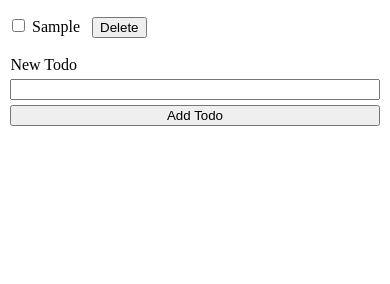
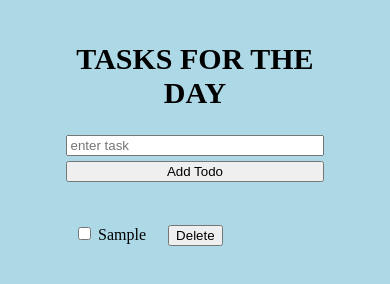
Before and after one commit to agnihotriankit23/Advance-Todo, a plain HTML site: page index.html in a window 390 px wide. Both pictures are taken after typing "Sample" into the empty fields and a click on the button "Add Todo". Drawn offline with Linux system fonts and the light colour scheme.

Commit message:
media query for mobile device

```diff
--- a/index.html
+++ b/index.html
@@ -2,24 +2,24 @@
 <html lang="en">
   <head>
     <title>Advanced Todo List</title>
-  <link rel="stylesheet" href="styles.css">
+    <link rel="stylesheet" href="styles.css" />
     <script src="script.js" defer></script>
   </head>
   <body>
-  <ul id="list">
 
-  </ul>
 
     <form id="new-todo-form">
-    <label for="todo-input">New Todo</label>
-    <input type="text" id="todo-input">
+      <label class="heading" for="todo-input">TASKS FOR THE DAY</label>
+      <input type="text" id="todo-input" placeholder="enter task" />
       <button type="submit">Add Todo</button>
     </form>
+
+    <ul id="list"></ul>
 
     <template id="list-item-template">
       <li class="list-item">
         <label class="list-item-label">
-        <input type="checkbox" data-list-item-checkbox>
+          <input type="checkbox" data-list-item-checkbox />
           <span data-list-item-text></span>
         </label>
         <button data-button-delete>Delete</button>
--- a/styles.css
+++ b/styles.css
@@ -1,10 +1,17 @@
+.heading {
+  text-align: center;
+  font-weight: bold;
+  font-size: 30px;
+  padding-bottom: 20px;
+}
+
 #new-todo-form {
   display: flex;
   flex-direction: column;
 }
 
 #new-todo-form > * {
-  margin: .15rem;
+  margin: 0.15rem;
 }
 
 #list {
@@ -27,13 +34,34 @@
 
 [data-list-item-checkbox]:checked ~ [data-list-item-text] {
   text-decoration: line-through;
-  color: #AAA;
+  color: #aaa;
 }
 
 [data-button-delete] {
-  margin-left: .5rem;
+  margin-left: 0.5rem;
 }
 
 button {
   cursor: pointer;
 }
+
+@media only screen and (max-width: 600px) {
+  body {
+    background-color: lightblue;
+  }
+
+  #new-todo-form {
+    width: 70%;
+    margin: 40px auto;
+  }
+
+  #list {
+    width: 70%;
+
+    margin: auto;
+  }
+
+  .list-item-label {
+    padding: 10px;
+  }
+}
```
Lines whose indentation alone changed are shown as unchanged.
